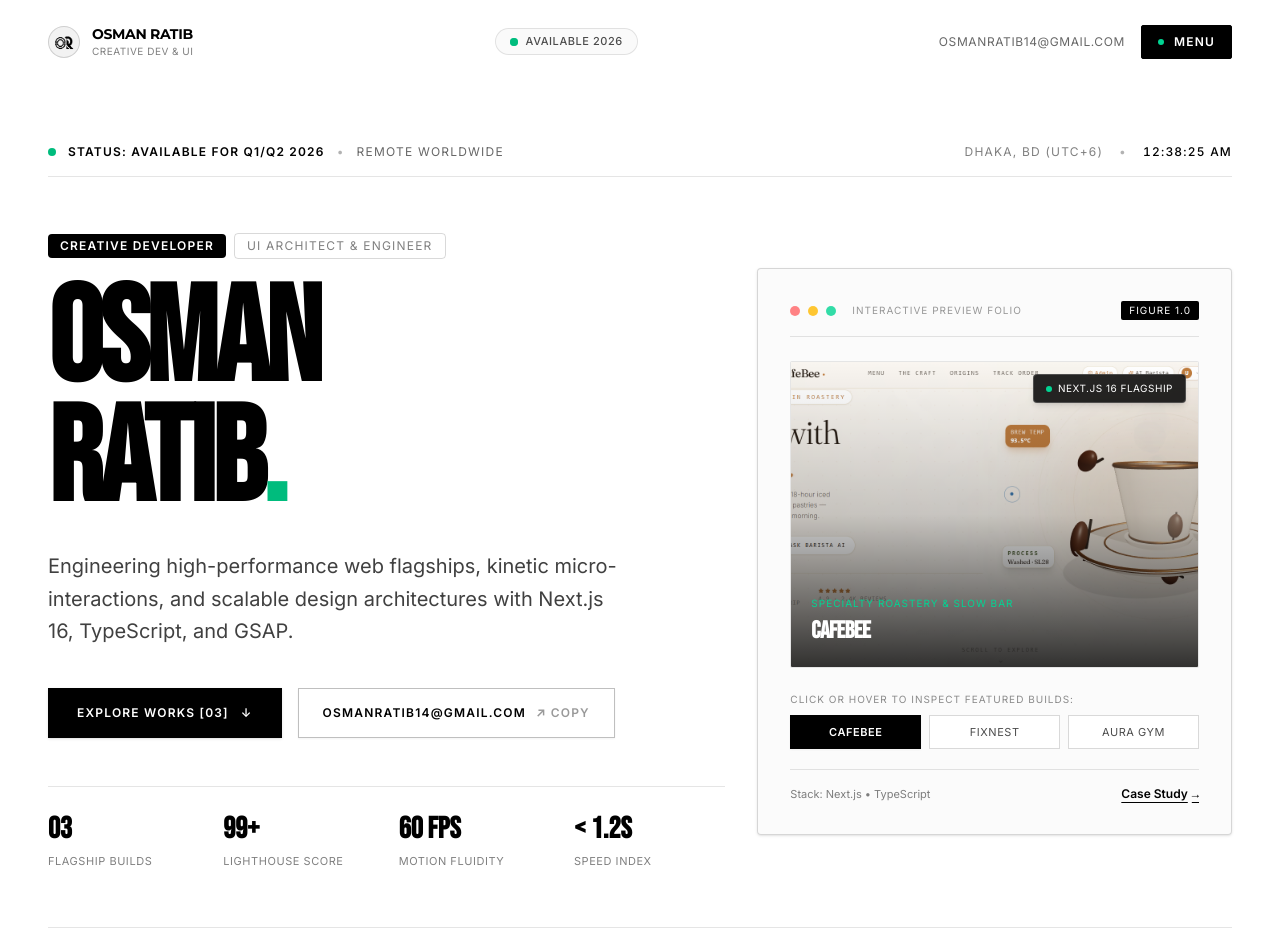
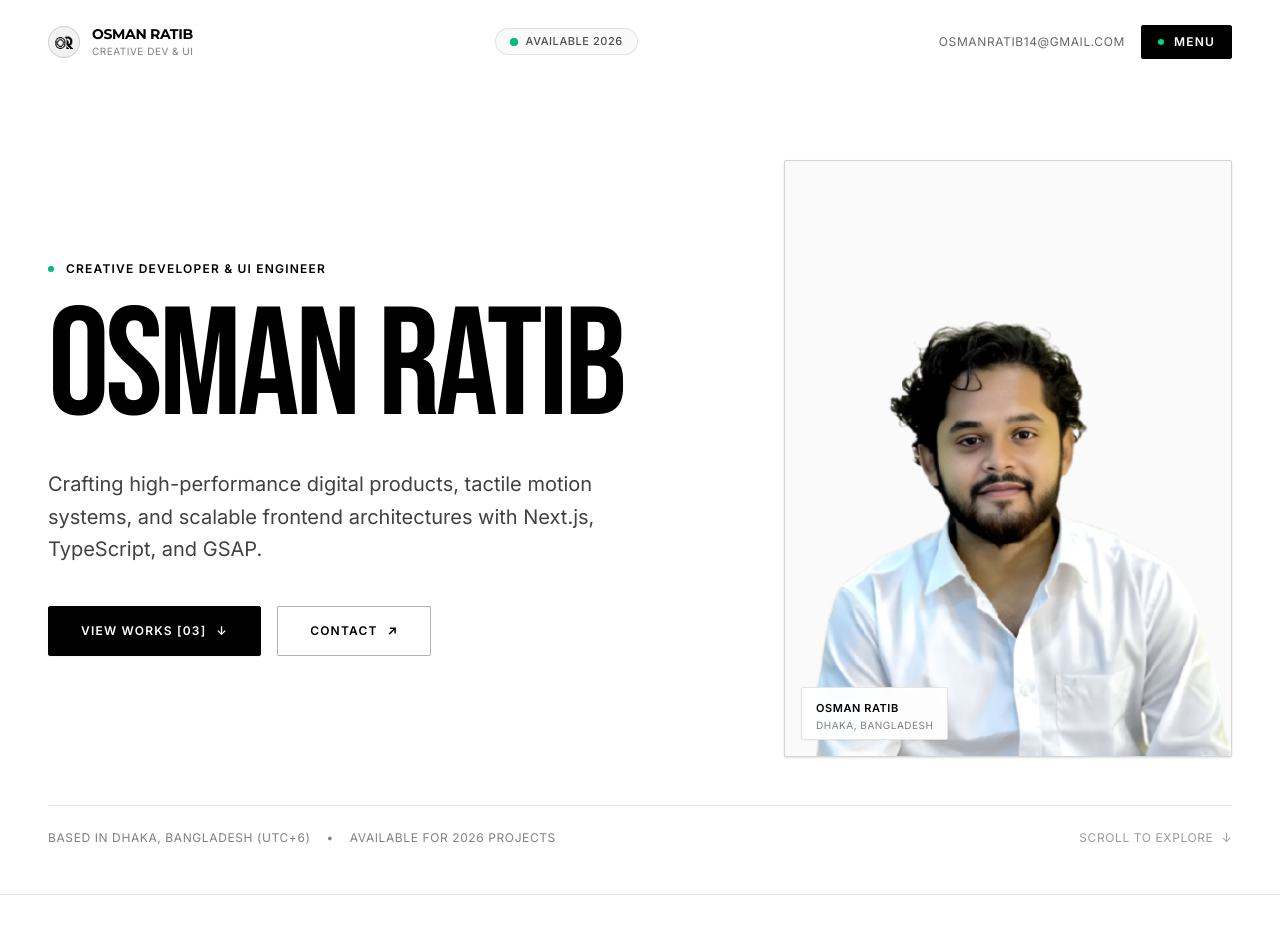
Before and after one commit to osmanratib/osmanratib, a Next.js app: page / in a window 1280 px wide. Shown: the top 942 px of the page. Built offline with nearby package versions, Linux system fonts and the light colour scheme.

Commit message:
feat: clean uncluttered hero section featuring Osman's portrait and bold typography

```diff
--- a/src/components/sections/Hero.tsx
+++ b/src/components/sections/Hero.tsx
@@ -1,276 +1,133 @@
 "use client";
 
-import { useState, useRef } from "react";
 import Image from "next/image";
-import Link from "next/link";
-import { motion, AnimatePresence } from "motion/react";
-import { useDhakaTime } from "@/hooks/useDhakaTime";
+import { motion } from "motion/react";
 import Magnetic from "@/components/motion/Magnetic";
-import { projects } from "@/data/projects";
-
-const TECH_TAGS = [
-  "Next.js 16",
-  "TypeScript",
-  "GSAP 3.15",
-  "Lenis Smooth Scroll",
-  "Framer Motion",
-  "Tailwind CSS v4",
-  "React 19",
-  "Lighthouse 99+",
-  "Edge Infrastructure",
-];
 
 export default function Hero() {
-  const [activeProjectIndex, setActiveProjectIndex] = useState(0);
-  const [copied, setCopied] = useState(false);
-  const dhakaTime = useDhakaTime();
-  const currentProject = projects[activeProjectIndex];
-
-  const handleCopyEmail = () => {
-    navigator.clipboard.writeText("osmanratib14@gmail.com");
-    setCopied(true);
-    setTimeout(() => setCopied(false), 2200);
-  };
-
   return (
-    <section className="relative min-h-screen flex flex-col justify-between pt-28 md:pt-36 pb-8 px-6 md:px-12 border-b border-black/10 overflow-hidden bg-white">
-      {/* Subtle Architectural Grid Lines */}
+    <section className="relative min-h-[92vh] flex flex-col justify-between pt-32 md:pt-40 pb-12 px-6 md:px-12 border-b border-black/10 bg-white overflow-hidden">
+      {/* Subtle Hairline Grid */}
       <div
-        className="pointer-events-none absolute inset-0 grid grid-cols-4 md:grid-cols-6 -z-10"
+        className="pointer-events-none absolute inset-0 grid grid-cols-2 md:grid-cols-4 -z-10"
         aria-hidden="true"
       >
-        <div className="border-r border-black/[0.04] h-full" />
-        <div className="border-r border-black/[0.04] h-full" />
-        <div className="border-r border-black/[0.04] h-full hidden md:block" />
-        <div className="border-r border-black/[0.04] h-full hidden md:block" />
-        <div className="border-r border-black/[0.04] h-full" />
+        <div className="border-r border-black/[0.03] h-full" />
+        <div className="border-r border-black/[0.03] h-full hidden md:block" />
+        <div className="border-r border-black/[0.03] h-full" />
         <div className="h-full" />
       </div>
 
-      {/* Top Meta Strip */}
-      <div className="flex flex-col sm:flex-row sm:items-center justify-between gap-4 border-b border-black/10 pb-4 mb-8">
-        <div className="flex items-center gap-3 font-mono text-xs tracking-widest uppercase text-black/60">
-          <span className="flex h-2 w-2 relative">
-            <span className="animate-ping absolute inline-flex h-full w-full rounded-full bg-emerald-400 opacity-75" />
-            <span className="relative inline-flex rounded-full h-2 w-2 bg-emerald-500" />
-          </span>
-          <span className="font-semibold text-black">Status: Available for Q1/Q2 2026</span>
-          <span className="text-black/30">•</span>
-          <span>Remote Worldwide</span>
+      {/* Main Hero Grid */}
+      <div className="grid grid-cols-1 lg:grid-cols-12 gap-12 lg:gap-8 items-center my-auto">
+        {/* Left Column: Clean Bold Typography & Actions (7 Cols) */}
+        <div className="lg:col-span-7 flex flex-col justify-center">
+          {/* Eyebrow Label */}
+          <motion.div
+            initial={{ opacity: 0, y: 15 }}
+            animate={{ opacity: 1, y: 0 }}
+            transition={{ duration: 0.6 }}
+            className="flex items-center gap-3 font-mono text-xs tracking-widest uppercase text-black/60 mb-6"
+          >
+            <span className="h-1.5 w-1.5 rounded-full bg-emerald-500" />
+            <span className="font-semibold text-black">Creative Developer & UI Engineer</span>
+          </motion.div>
+
+          {/* Monumental Clean Bold Display Headline */}
+          <div className="space-y-1">
+            <motion.h1
+              initial={{ opacity: 0, y: 30 }}
+              animate={{ opacity: 1, y: 0 }}
+              transition={{ duration: 0.8, ease: [0.76, 0, 0.24, 1] }}
+              className="font-display text-[clamp(4.5rem,12vw,12rem)] leading-[0.88] tracking-tight uppercase text-black select-none"
+            >
+              Osman Ratib
+            </motion.h1>
+          </div>
+
+          {/* Clean Subtitle in Inter */}
+          <motion.p
+            initial={{ opacity: 0, y: 20 }}
+            animate={{ opacity: 1, y: 0 }}
+            transition={{ duration: 0.8, delay: 0.2, ease: [0.76, 0, 0.24, 1] }}
+            className="mt-8 font-sans text-lg md:text-xl text-black/75 max-w-xl leading-relaxed font-normal"
+          >
+            Crafting high-performance digital products, tactile motion systems, and scalable frontend architectures with Next.js, TypeScript, and GSAP.
+          </motion.p>
+
+          {/* Action Buttons */}
+          <motion.div
+            initial={{ opacity: 0, y: 20 }}
+            animate={{ opacity: 1, y: 0 }}
+            transition={{ duration: 0.8, delay: 0.35, ease: [0.76, 0, 0.24, 1] }}
+            className="mt-10 flex flex-wrap items-center gap-4"
+          >
+            <Magnetic strength={0.2}>
+              <a
+                href="#work"
+                className="inline-flex items-center gap-2.5 bg-black text-white border border-black px-8 py-4 font-mono text-xs font-semibold tracking-widest uppercase hover:bg-neutral-800 transition-colors rounded-xs shadow-xs"
+              >
+                <span>View Works [03]</span>
+                <span>↓</span>
+              </a>
+            </Magnetic>
+
+            <Magnetic strength={0.2}>
+              <a
+                href="mailto:osmanratib14@gmail.com"
+                className="inline-flex items-center gap-2.5 bg-white text-black border border-black/30 px-8 py-4 font-mono text-xs font-semibold tracking-widest uppercase hover:border-black transition-colors rounded-xs"
+              >
+                <span>Contact</span>
+                <span>↗</span>
+              </a>
+            </Magnetic>
+          </motion.div>
         </div>
 
-        <div className="flex items-center gap-4 font-mono text-xs tracking-widest uppercase text-black/50">
-          <span>Dhaka, BD (UTC+6)</span>
-          <span className="text-black/30">•</span>
-          <span className="text-black font-medium tabular-nums">{dhakaTime}</span>
+        {/* Right Column: Osman's Photo (Clean & Uncluttered) (5 Cols) */}
+        <div className="lg:col-span-5 flex justify-center lg:justify-end">
+          <motion.div
+            initial={{ opacity: 0, scale: 0.95 }}
+            animate={{ opacity: 1, scale: 1 }}
+            transition={{ duration: 0.9, delay: 0.2, ease: [0.76, 0, 0.24, 1] }}
+            className="relative w-full max-w-md"
+          >
+            {/* Clean Frame for Photo */}
+            <div className="relative aspect-[3/4] w-full overflow-hidden rounded-xs border border-black/15 bg-neutral-50 shadow-sm">
+              <Image
+                src="/about-main.png"
+                alt="Osman Ratib"
+                fill
+                sizes="(max-width: 1024px) 100vw, 440px"
+                className="object-contain object-bottom pt-4 transition-transform duration-700 hover:scale-[1.02]"
+                priority
+              />
+
+              {/* Minimal Clean Caption */}
+              <div className="absolute bottom-4 left-4 bg-white/95 backdrop-blur-md px-3.5 py-1.5 border border-black/10 rounded-xs shadow-xs">
+                <span className="font-mono text-[11px] font-semibold tracking-wider text-black uppercase">
+                  Osman Ratib
+                </span>
+                <span className="font-mono text-[10px] tracking-wider text-black/50 uppercase block">
+                  Dhaka, Bangladesh
+                </span>
+              </div>
+            </div>
+          </motion.div>
         </div>
       </div>
 
-      {/* Main Split Grid: Hero Content + Interactive Showcase Anchor */}
-      <div className="grid grid-cols-1 lg:grid-cols-12 gap-12 lg:gap-8 items-center my-auto py-6">
-        {/* Left Column: Monumental Professional Typography (7 Cols) */}
-        <div className="lg:col-span-7 flex flex-col justify-center">
-          {/* Eyebrow Pill */}
-          <div className="inline-flex items-center gap-2 mb-6">
-            <span className="font-mono text-xs font-semibold tracking-widest uppercase bg-black text-white px-3 py-1 rounded-sm">
-              Creative Developer
-            </span>
-            <span className="font-mono text-xs tracking-widest uppercase text-black/50 border border-black/15 px-3 py-1 rounded-sm">
-              UI Architect & Engineer
-            </span>
-          </div>
-
-          {/* Monumental Headline */}
-          <div className="space-y-1">
-            <h1 className="font-display text-[clamp(3.8rem,10.5vw,10.5rem)] font-extrabold uppercase leading-[0.86] tracking-tight text-black select-none">
-              Osman
-            </h1>
-            <h1 className="font-display text-[clamp(3.8rem,10.5vw,10.5rem)] font-extrabold uppercase leading-[0.86] tracking-tight text-black select-none">
-              Ratib<span className="text-emerald-500">.</span>
-            </h1>
-          </div>
-
-          {/* Impact Statement */}
-          <p className="mt-8 font-sans text-lg md:text-xl text-black/75 max-w-xl leading-relaxed font-normal">
-            Engineering high-performance web flagships, kinetic micro-interactions, and scalable design architectures with Next.js 16, TypeScript, and GSAP.
-          </p>
-
-          {/* Action Row */}
-          <div className="mt-10 flex flex-wrap items-center gap-4">
-            <Magnetic strength={0.25}>
-              <a
-                href="#work"
-                className="group inline-flex items-center gap-3 bg-black text-white border border-black px-7 py-4 font-mono text-xs font-semibold tracking-widest uppercase hover:bg-white hover:text-black transition-all duration-300 shadow-sm"
-              >
-                <span>Explore Works [03]</span>
-                <span className="transition-transform group-hover:translate-y-0.5">↓</span>
-              </a>
-            </Magnetic>
-
-            <Magnetic strength={0.25}>
-              <button
-                type="button"
-                onClick={handleCopyEmail}
-                className="group inline-flex items-center gap-2.5 bg-white text-black border border-black/25 px-6 py-4 font-mono text-xs font-semibold tracking-widest uppercase hover:border-black transition-all duration-300 cursor-pointer shadow-xs"
-              >
-                <span>{copied ? "Copied!" : "osmanratib14@gmail.com"}</span>
-                <span className="text-black/40 group-hover:text-black transition-colors">
-                  {copied ? "✓" : "↗ copy"}
-                </span>
-              </button>
-            </Magnetic>
-          </div>
-
-          {/* Live KPI Metric Strip */}
-          <div className="mt-12 grid grid-cols-2 sm:grid-cols-4 gap-6 border-t border-black/10 pt-6">
-            <div>
-              <span className="font-display text-2xl md:text-3xl font-extrabold text-black block">
-                03
-              </span>
-              <span className="font-mono text-[11px] tracking-wider uppercase text-black/50">
-                Flagship Builds
-              </span>
-            </div>
-            <div>
-              <span className="font-display text-2xl md:text-3xl font-extrabold text-black block">
-                99+
-              </span>
-              <span className="font-mono text-[11px] tracking-wider uppercase text-black/50">
-                Lighthouse Score
-              </span>
-            </div>
-            <div>
-              <span className="font-display text-2xl md:text-3xl font-extrabold text-black block">
-                60 FPS
-              </span>
-              <span className="font-mono text-[11px] tracking-wider uppercase text-black/50">
-                Motion Fluidity
-              </span>
-            </div>
-            <div>
-              <span className="font-display text-2xl md:text-3xl font-extrabold text-black block">
-                &lt; 1.2s
-              </span>
-              <span className="font-mono text-[11px] tracking-wider uppercase text-black/50">
-                Speed Index
-              </span>
-            </div>
-          </div>
+      {/* Bottom Minimal Strip */}
+      <div className="border-t border-black/10 pt-6 mt-12 flex flex-col sm:flex-row sm:items-center justify-between gap-4 font-mono text-xs text-black/50">
+        <div className="flex items-center gap-4 tracking-wider uppercase">
+          <span>Based in Dhaka, Bangladesh (UTC+6)</span>
+          <span>•</span>
+          <span>Available for 2026 Projects</span>
         </div>
 
-        {/* Right Column: Interactive Hero Showcase Centerpiece (5 Cols) */}
-        <div className="lg:col-span-5">
-          <div className="relative border border-black/15 bg-neutral-50/70 p-6 md:p-8 rounded-sm shadow-sm overflow-hidden">
-            {/* Architectural Frame Header */}
-            <div className="flex items-center justify-between border-b border-black/10 pb-4 mb-6">
-              <div className="flex items-center gap-2">
-                <span className="h-2.5 w-2.5 rounded-full bg-red-400/80 inline-block" />
-                <span className="h-2.5 w-2.5 rounded-full bg-amber-400/80 inline-block" />
-                <span className="h-2.5 w-2.5 rounded-full bg-emerald-400/80 inline-block" />
-                <span className="font-mono text-[10px] tracking-widest uppercase text-black/40 ml-2">
-                  Interactive Preview Folio
-                </span>
-              </div>
-              <span className="font-mono text-[10px] tracking-widest uppercase bg-black text-white px-2 py-0.5 rounded-xs">
-                Figure 1.0
-              </span>
-            </div>
-
-            {/* Dynamic Portrait & Project Preview Display */}
-            <div className="relative aspect-[4/3] w-full overflow-hidden rounded-xs border border-black/10 bg-white mb-6 group">
-              <AnimatePresence mode="wait">
-                <motion.div
-                  key={currentProject.slug}
-                  initial={{ opacity: 0, scale: 0.96 }}
-                  animate={{ opacity: 1, scale: 1 }}
-                  exit={{ opacity: 0, scale: 1.02 }}
-                  transition={{ duration: 0.35, ease: [0.76, 0, 0.24, 1] }}
-                  className="relative h-full w-full"
-                >
-                  <Image
-                    src={currentProject.cover}
-                    alt={currentProject.title}
-                    fill
-                    sizes="(max-width: 1024px) 100vw, 480px"
-                    className="object-cover"
-                    priority
-                  />
-                  <div className="absolute inset-0 bg-gradient-to-t from-black/80 via-black/20 to-transparent flex flex-col justify-end p-5 text-white">
-                    <span className="font-mono text-[10px] tracking-widest uppercase text-emerald-400 mb-1">
-                      {currentProject.category}
-                    </span>
-                    <h3 className="font-display text-2xl font-bold tracking-tight">
-                      {currentProject.title}
-                    </h3>
-                  </div>
-                </motion.div>
-              </AnimatePresence>
-
-              {/* Floating Verified Badge */}
-              <div className="absolute top-3 right-3 bg-black/85 backdrop-blur-md px-3 py-1.5 rounded-sm border border-white/20 text-white font-mono text-[10px] tracking-wider uppercase flex items-center gap-1.5 shadow-md">
-                <span className="h-1.5 w-1.5 rounded-full bg-emerald-400" />
-                <span>Next.js 16 Flagship</span>
-              </div>
-            </div>
-
-            {/* Interactive Project Switcher Chips */}
-            <div className="space-y-2">
-              <span className="font-mono text-[10px] tracking-widest uppercase text-black/45 block">
-                Click or hover to inspect featured builds:
-              </span>
-              <div className="grid grid-cols-3 gap-2">
-                {projects.map((proj, idx) => {
-                  const isActive = activeProjectIndex === idx;
-                  return (
-                    <button
-                      key={proj.slug}
-                      type="button"
-                      onClick={() => setActiveProjectIndex(idx)}
-                      onMouseEnter={() => setActiveProjectIndex(idx)}
-                      className={`py-2 px-2 text-center border font-mono text-[11px] tracking-wider uppercase transition-all duration-200 cursor-pointer ${
-                        isActive
-                          ? "bg-black text-white border-black font-semibold shadow-xs"
-                          : "bg-white text-black/70 border-black/15 hover:border-black"
-                      }`}
-                    >
-                      {proj.title}
-                    </button>
-                  );
-                })}
-              </div>
-            </div>
-
-            {/* Quick Action to Open Selected Case Study */}
-            <div className="mt-5 pt-4 border-t border-black/10 flex items-center justify-between font-mono text-xs">
-              <span className="text-black/50 text-[11px]">
-                Stack: {currentProject.stack.slice(0, 2).join(" • ")}
-              </span>
-              <Link
-                href={`/work/${currentProject.slug}`}
-                className="font-semibold text-black underline underline-offset-4 hover:text-emerald-700 transition-colors flex items-center gap-1"
-              >
-                <span>Case Study</span>
-                <span>→</span>
-              </Link>
-            </div>
-          </div>
-        </div>
-      </div>
-
-      {/* Bottom Rolling Tech Banner Strip */}
-      <div className="mt-8 border-t border-black/10 pt-4 flex flex-col md:flex-row md:items-center justify-between gap-4">
-        <div className="font-mono text-[11px] tracking-widest uppercase text-black/40 shrink-0">
-          Core Technologies:
-        </div>
-        <div className="flex flex-wrap gap-2">
-          {TECH_TAGS.map((tag) => (
-            <span
-              key={tag}
-              className="font-mono text-[10px] md:text-[11px] tracking-wider uppercase bg-black/[0.03] text-black/70 px-2.5 py-1 border border-black/10 rounded-sm"
-            >
-              {tag}
-            </span>
-          ))}
+        <div className="flex items-center gap-2 tracking-wider uppercase text-black/40">
+          <span>Scroll to explore</span>
+          <span>↓</span>
         </div>
       </div>
     </section>
```
